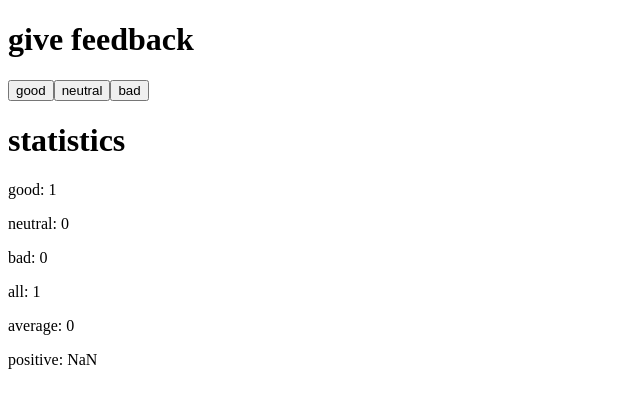
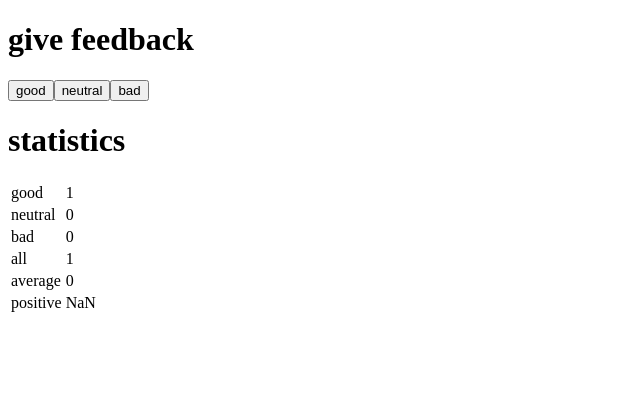
Before and after one commit to vikramgk/FSO, a React (Create React App) app in the folder part1/unicafe/: page / in a window 1280 px wide. Both pictures are taken after a click on the button "good". Shown: the top 408 px of the page, without its empty margins (0-640 px from the left). Built offline with nearby package versions, Linux system fonts and the light colour scheme.

Commit message:
part 1.11 done

```diff
--- a/part1/unicafe/src/Statistic.js
+++ b/part1/unicafe/src/Statistic.js
@@ -1,3 +1,3 @@
-const Statistic = ({ text, value }) => <p>{text}: {value}</p>
+const Statistic = ({ text, value }) => <tr><td>{text}</td><td>{value}</td></tr>
 
 export default Statistic;
--- a/part1/unicafe/src/Statistics.js
+++ b/part1/unicafe/src/Statistics.js
@@ -6,14 +6,16 @@
         <div>
             <h1>statistics</h1>
             {props.allFeedback > 0 ?
-                <div>
-                    <Statistic text="good" value={props.good}/>
-                    <Statistic text="neutral" value={props.neutral}/>
-                    <Statistic text="bad" value={props.bad}/>
-                    <Statistic text="all" value={props.allFeedback}/>
-                    <Statistic text="average" value={props.averageFeedback}/>
-                    <Statistic text="positive" value={props.positiveFeedback}/>
-                </div>
+                <table>
+                    <tbody>
+                        <Statistic text="good" value={props.good} />
+                        <Statistic text="neutral" value={props.neutral} />
+                        <Statistic text="bad" value={props.bad} />
+                        <Statistic text="all" value={props.allFeedback} />
+                        <Statistic text="average" value={props.averageFeedback} />
+                        <Statistic text="positive" value={props.positiveFeedback} />
+                    </tbody>
+                </table>
                 :
                 <p>No feedback given.</p>
             }
```
